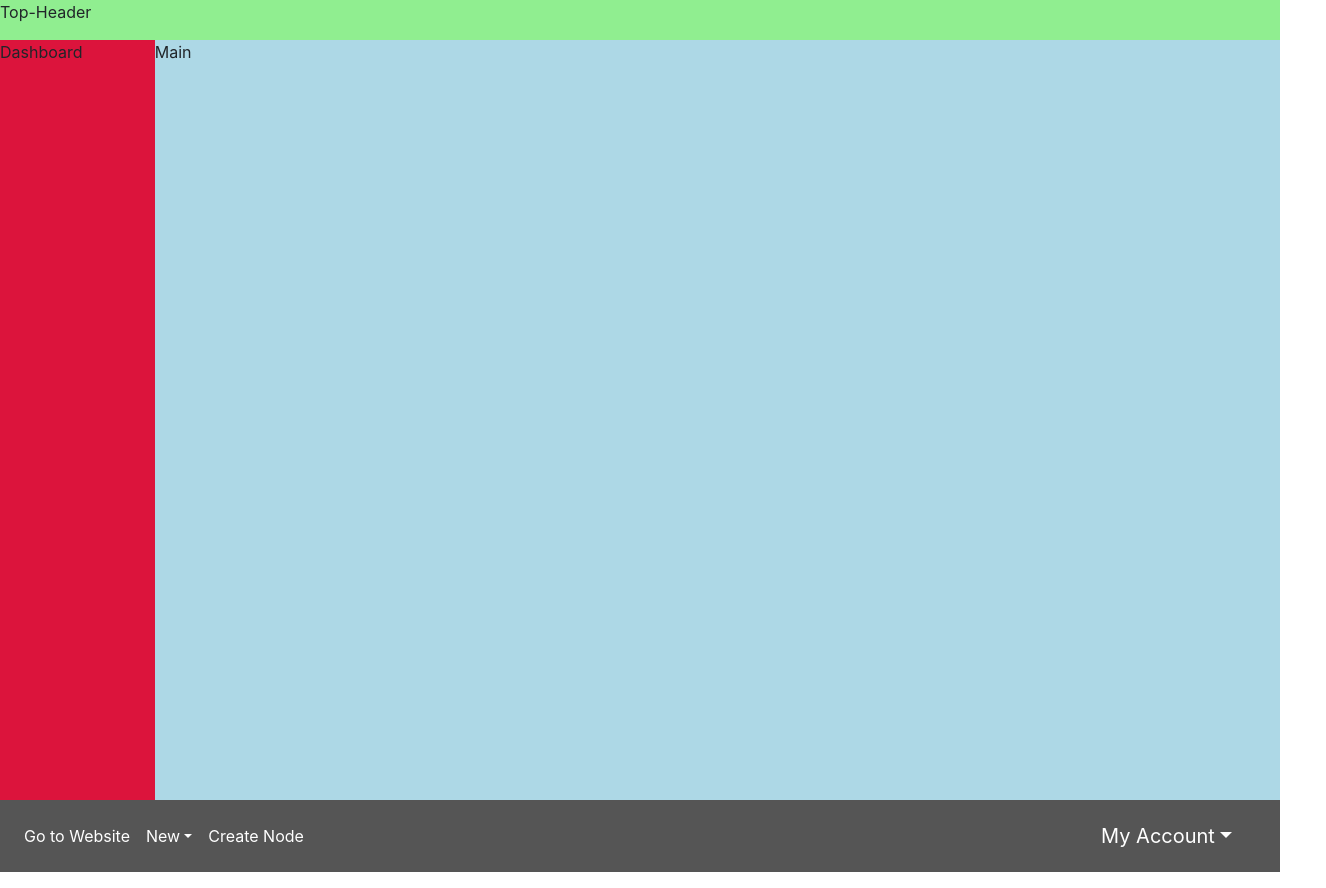
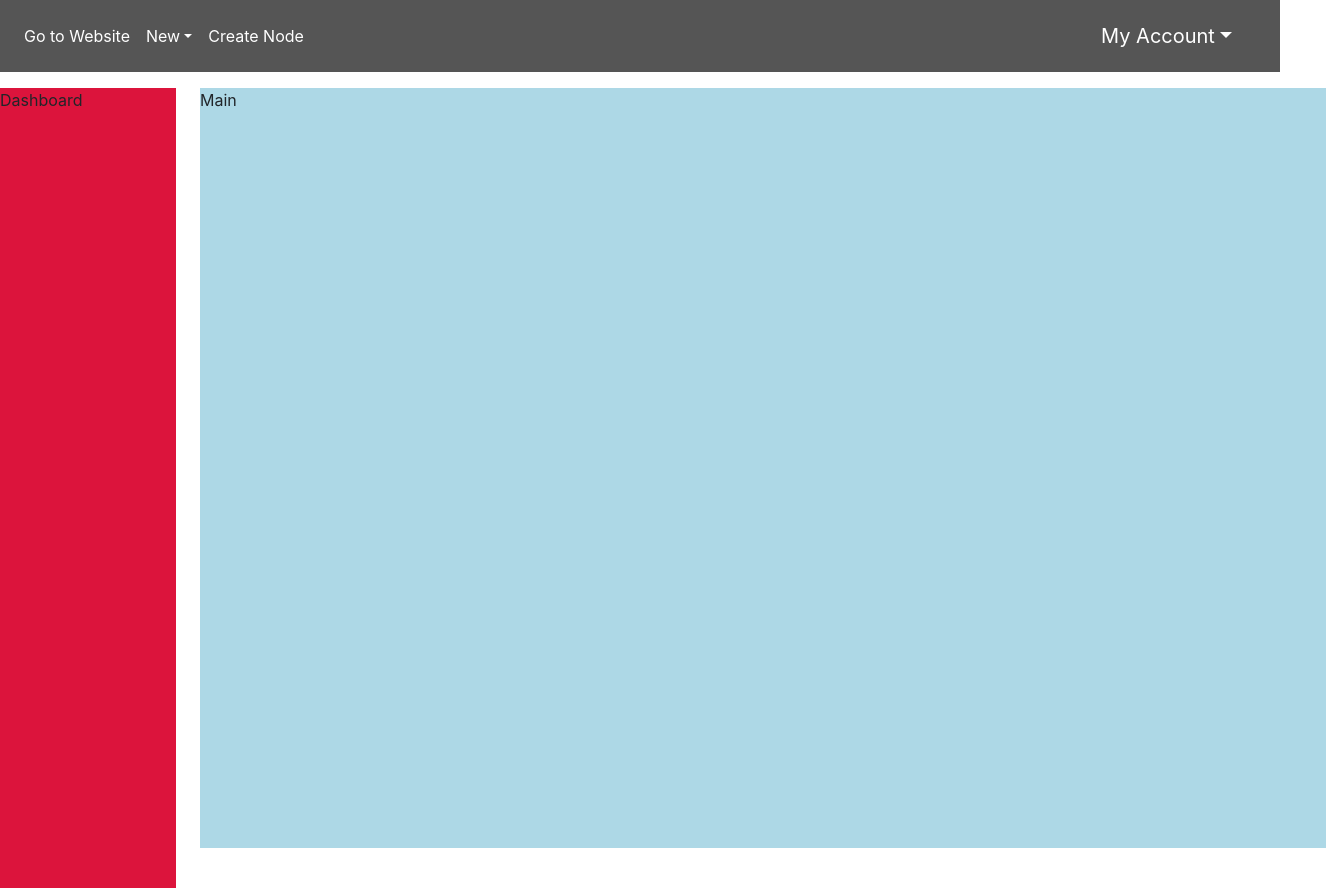
Before and after one commit to devugees/react-cms, a React (Create React App) app: page / in a window 1280 px wide. Shown: the whole page, 1326 px wide, since content can reach past the window. Built offline with nearby package versions, Linux system fonts and the light colour scheme.

Commit message:
Implemented Haeder Component, refactored code

```diff
--- a/src/App.js
+++ b/src/App.js
@@ -1,5 +1,4 @@
 import React, { Component } from 'react';
-import Header from './components/HeaderComponent/HeaderComponent';
 import './App.css';
 import Administration from './components/Administration/Administration'
 
@@ -7,8 +6,7 @@ class App extends Component {
   render() {
     return (
       <div className="App">
-       <Administration />
-        <Header />
+       <Administration /> {/* stays temporary, will be replaced from React Routes */}
       </div>
     );
   }
--- a/src/components/Administration/Administration.css
+++ b/src/components/Administration/Administration.css
@@ -1,7 +1,4 @@
-.Administration {
-  display: flex;
-  height: 100vh;
-}
+
 
 .Top-Header {
   background-color: lightgreen;
@@ -12,15 +9,19 @@
 }
 
 .Dashboard {
+  position: absolute;
+  top: 0;
   background-color: crimson;
   width: 11rem;
-  height: 95vh;
-  margin: 2.5rem 0;
+  height: 100vh;
+  margin: 5.5rem 0;
 }
 
 .Main {
+  position: absolute;
+  top: 0;
   background-color: lightblue;
   height: 95vh;
-  width: 100vw;
-  margin: 2.5rem 0
+  width: 88vw;
+  margin: 5.5rem 0 5.5rem 12.5rem;
 }
--- a/src/components/Administration/Administration.js
+++ b/src/components/Administration/Administration.js
@@ -1,4 +1,5 @@
 import React, { Component } from 'react';
+import TopHeader from '../HeaderComponent/HeaderComponent';
 import './Administration.css';
 
 
@@ -6,9 +7,7 @@ class Administration extends Component {
   render() {
     return (
       <div className='Administration'>
-        <div className='Top-Header'>
-          Top-Header
-        </div>
+       <TopHeader />
         <div className='Dashboard'>
           Dashboard
         </div>
--- a/src/components/HeaderComponent/HeaderComponent.js
+++ b/src/components/HeaderComponent/HeaderComponent.js
@@ -1,4 +1,4 @@
-import React from 'react';
+import React, { Component } from 'react';
 import './HeaderComponent.css';
 import {
   Collapse,
@@ -13,7 +13,7 @@ import {
   DropdownMenu,
   DropdownItem } from 'reactstrap';
 
-export default class Example extends React.Component {
+  class TopHeader extends Component {
 
   constructor(props) {
     super(props);
@@ -91,3 +91,4 @@ export default class Example extends React.Component {
     );
   }
 }
+export default TopHeader;
```
Also changed, not shown: 1 other file (tests, documents, lock files or other folders).
